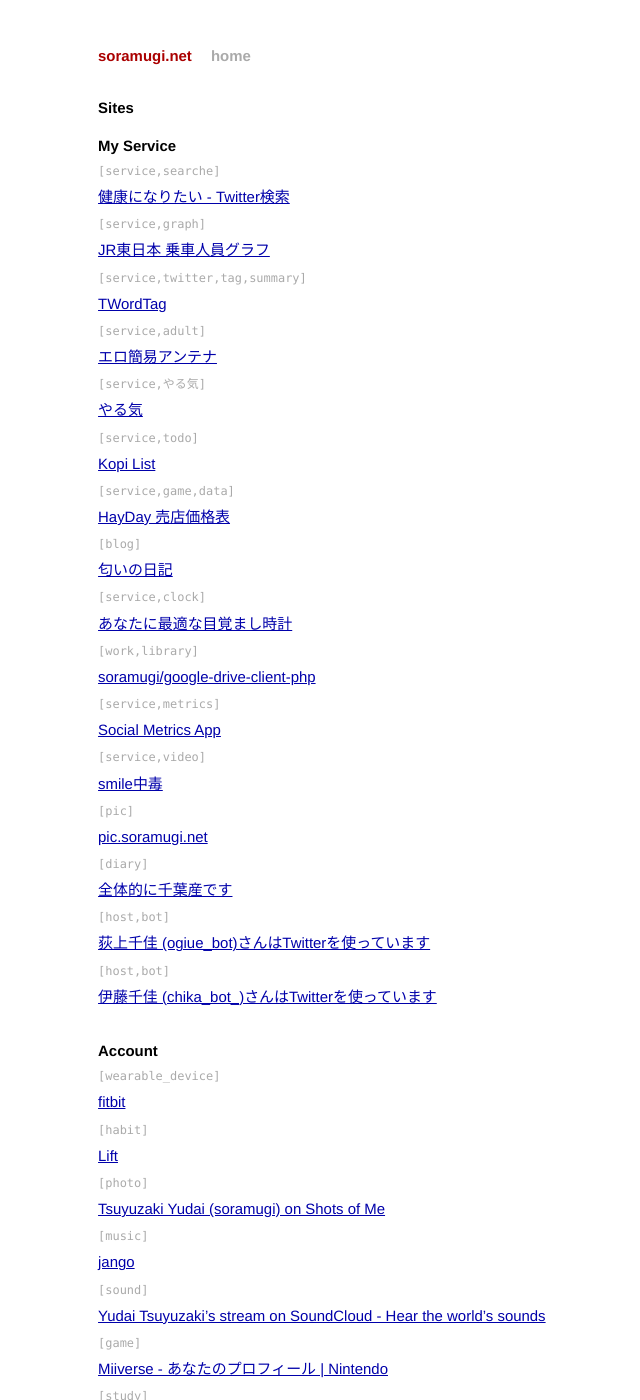
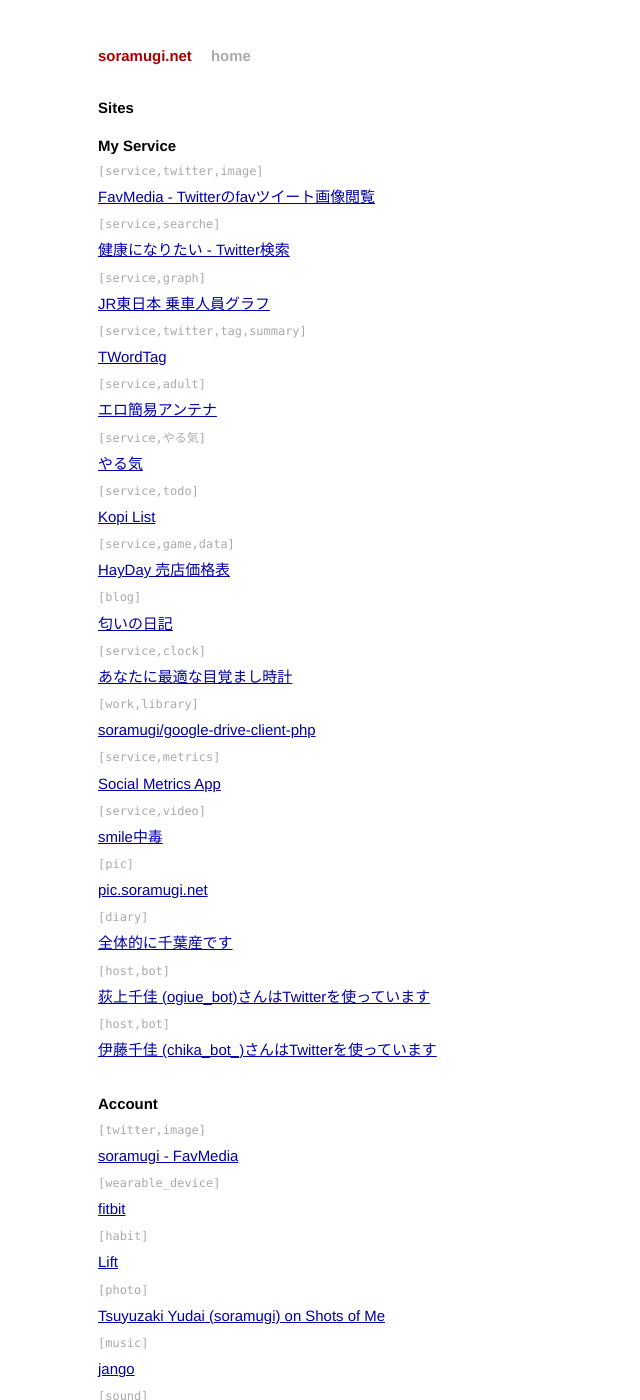
Before and after one commit to soramugi/soramugi.net, a Jekyll site: the page built from index.html, in a window 1280 px wide and 1400 px high. Shown: the whole window, without its empty margins (228-868 px from the left). Built offline with Jekyll 4.4.1, drawn with Linux system fonts in a browser that asks for light colours; Markdown is read by kramdown in place of the engine named in the settings.

Commit message:
add favmedia

```diff
--- a/_config.yml
+++ b/_config.yml
@@ -7,6 +7,10 @@
 
 
 service_links:
+  -
+    tag: service,twitter,image
+    title: FavMedia - Twitterのfavツイート画像閲覧
+    url: http://www.favmedia.me
   -
     tag: service,searche
     title: 健康になりたい - Twitter検索
@@ -73,7 +77,12 @@
     url: https://twitter.com/chika_bot_
 
 account_links:
-  - tag: wearable_device
+  -
+    tag: twitter,image
+    title: soramugi - FavMedia
+    url: http://www.favmedia.me/soramugi
+  -
+    tag: wearable_device
     title: fitbit
     url: https://www.fitbit.com/user/2FDPVH
   -
```
